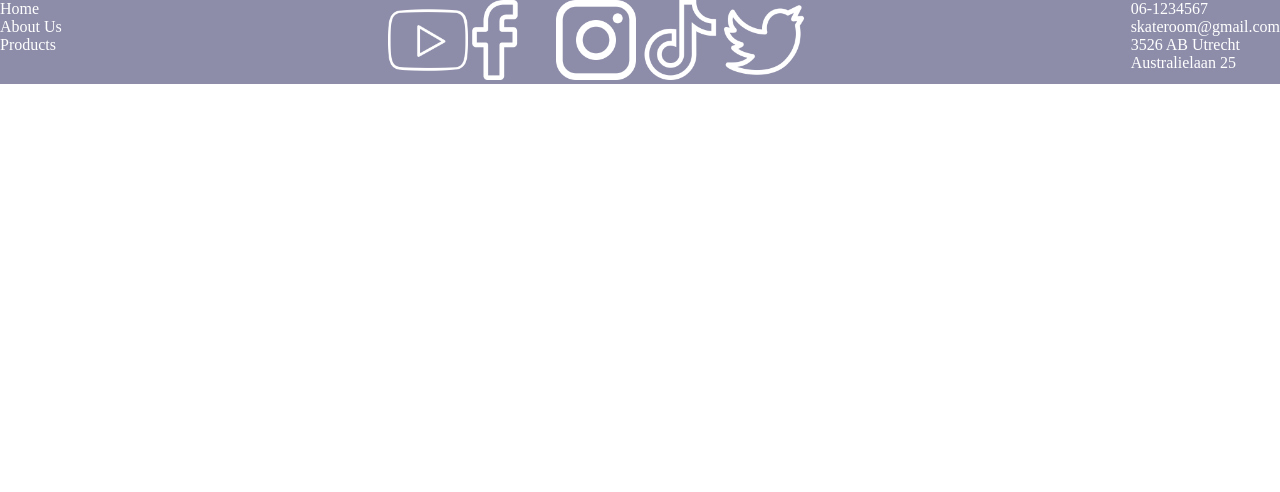
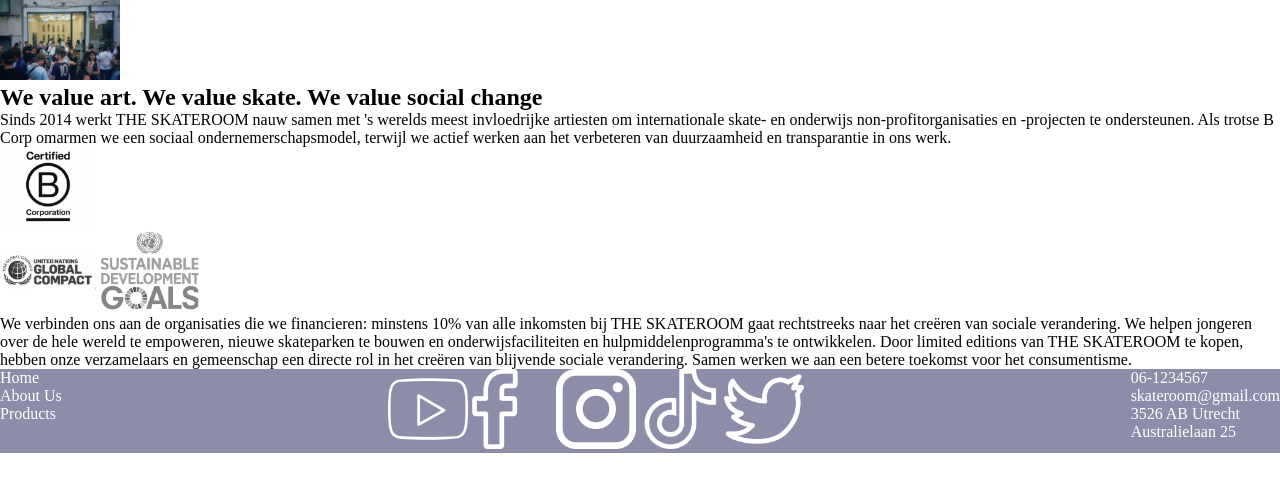
Before and after one commit to Shahed-60/The-SkateRoom, a PHP site: page /aboutUs.php in a window 1280 px wide; the page is wider, and only the part inside the window is pictured. Shown: the part 108-600 px from the top of that part. Run offline with PHP 8.4, Linux system fonts and the light colour scheme.

Commit message:
aboutUs HTML is af

```diff
--- a/aboutUs.php
+++ b/aboutUs.php
@@ -1,2 +1,25 @@
 <?php include "header.php"; ?>
-  <?php include "footer.php"; ?>
+<section class="aboutUs">
+  <div class="aboutUs-banner">
+    <img src="/IMG/personeel.jpg" alt="personeel-png">
+    <h1>We value art. We value skate. We value social change</h1>
+  </div>
+  <div class="BCorp">
+    <p>Sinds 2014 werkt THE SKATEROOM nauw samen met 's werelds meest invloedrijke artiesten om internationale skate- en onderwijs non-profitorganisaties en -projecten te ondersteunen.
+
+      Als trotse B Corp omarmen we een sociaal ondernemerschapsmodel, terwijl we actief werken aan het verbeteren van duurzaamheid en transparantie in ons werk.
+
+    </p>
+    <img src="/IMG/Bcorporation.png" alt="">
+
+  </div>
+  <div class="ontwikkelingen-text">
+    <img src="/IMG/global.png" alt="globalCompact-png">
+    <img src="/IMG/goals.png" alt="goals-png">
+    <p>We verbinden ons aan de organisaties die we financieren: minstens 10% van alle inkomsten bij THE SKATEROOM gaat rechtstreeks naar het creëren van sociale verandering. We helpen jongeren over de hele wereld te empoweren, nieuwe skateparken te bouwen en onderwijsfaciliteiten en hulpmiddelenprogramma's te ontwikkelen.
+
+      Door limited editions van THE SKATEROOM te kopen, hebben onze verzamelaars en gemeenschap een directe rol in het creëren van blijvende sociale verandering. Samen werken we aan een betere toekomst voor het consumentisme.</p>
+  </div>
+</section>
+
+<?php include "footer.php"; ?>
```
